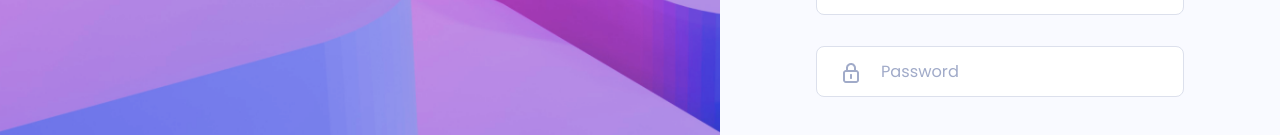
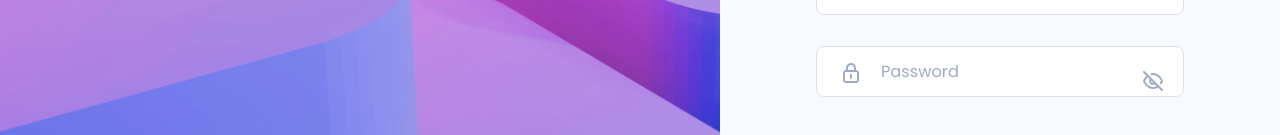
Before and after one commit to Ladalimonada/ITRex-lab, a React (Create React App) app: page /signin in a window 1280 px wide. Shown: the part 314-449 px from the top of the page. Built offline with nearby package versions, Linux system fonts and the light colour scheme.

Commit message:
fix password visibility bug

```diff
--- a/src/Autorization/components/SignInForm/SignInForm.jsx
+++ b/src/Autorization/components/SignInForm/SignInForm.jsx
@@ -1,4 +1,4 @@
-import React from 'react';
+import React, { useCallback, useState } from 'react';
 import { Field, Formik, ErrorMessage } from 'formik';
 import {
   AuthButton,
@@ -9,8 +9,21 @@ import {
 import imgEmail from '../../../img/email.png';
 import imgLock from '../../../img/lock.png';
 import { validationsScheme } from '../../validationScheme';
+import { ToggleVisibilityWrapper } from '../index';
+import imgEye from '../../../img/eye.png';
+import imgEyeSlash from '../../../img/eye-slash.png';
 
 export function SignInForm() {
+  const [passVisibility, setPassVisibility] = useState(false);
+
+  const changePassVisibility = useCallback(() => {
+    if (passVisibility) {
+      setPassVisibility(false);
+    } else {
+      setPassVisibility(true);
+    }
+  }, [passVisibility]);
+
   return (
     <Formik
       initialValues={{
@@ -34,6 +47,10 @@ export function SignInForm() {
             type="text"
           />
           <ErrorMessage component={ErrorMessageText} name="email" />
+          <ToggleVisibilityWrapper
+            src={passVisibility ? imgEye : imgEyeSlash}
+            onClick={changePassVisibility}
+          />
           <Field
             as={Input}
             img={imgLock}
--- a/src/Autorization/components/SignUpForm/SignUpForm.jsx
+++ b/src/Autorization/components/SignUpForm/SignUpForm.jsx
@@ -88,11 +88,11 @@ export function SignUpForm() {
             type={passVisibility ? 'text' : 'password'}
             name="password"
           />
+          <ErrorMessage component={ErrorMessageText} name="password" />
           <ToggleVisibilityWrapper
             src={confirmPassVisibility ? imgEye : imgEyeSlash}
             onClick={changeConfirmPassVisibility}
           />
-          <ErrorMessage component={ErrorMessageText} name="password" />
           <Field
             as={Input}
             img={imgCheck}
```
